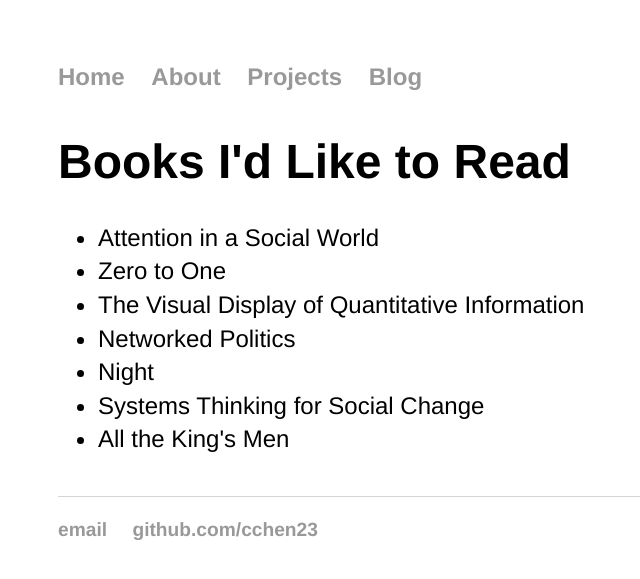
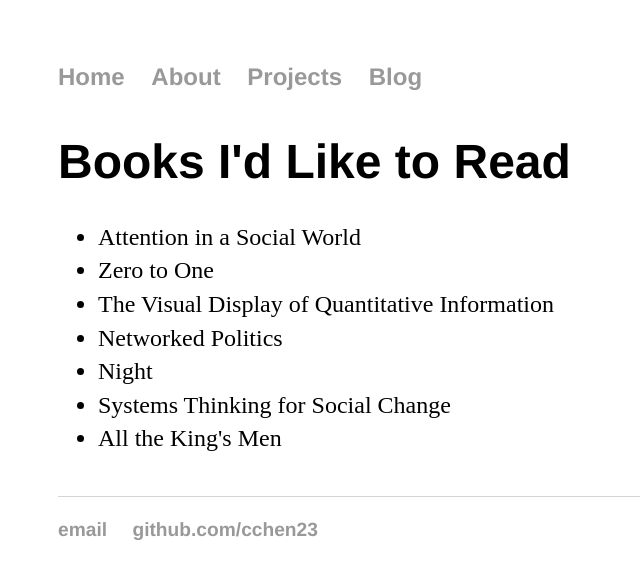
Before and after one commit to cchen23/cchen23.githhub.io, a Jekyll site: the page built from lists/books.html, in a window 1280 px wide. Shown: the top 579 px of the page, without its empty margins (134-774 px from the left). Built offline with Jekyll 4.4.1, drawn with Linux system fonts in a browser that asks for light colours.

Commit message:
Update main.css

```diff
--- a/css/main.css
+++ b/css/main.css
@@ -1,7 +1,6 @@
 body {
     margin: 60px auto;
     width: 70%;
-    font-family:'Helvetica', 'Arial', 'Sans-Serif';
 }
 nav ul, footer ul {
     font-family:'Helvetica', 'Arial', 'Sans-Serif';
@@ -38,14 +37,12 @@ ul {
     margin: 20px auto 40px;
     font-size: 1.5em;
     line-height: 1.4em;
-    font-family:'Helvetica', 'Arial', 'Sans-Serif';
 }
 
-ul ul.list {
+.list ul ul {
     list-style: none;
     margin: 20px auto 40px;
     font-size: .6em;
     line-height: .8em;
     color: #999;
-    font-family:'Helvetica', 'Arial', 'Sans-Serif';
 }
```
